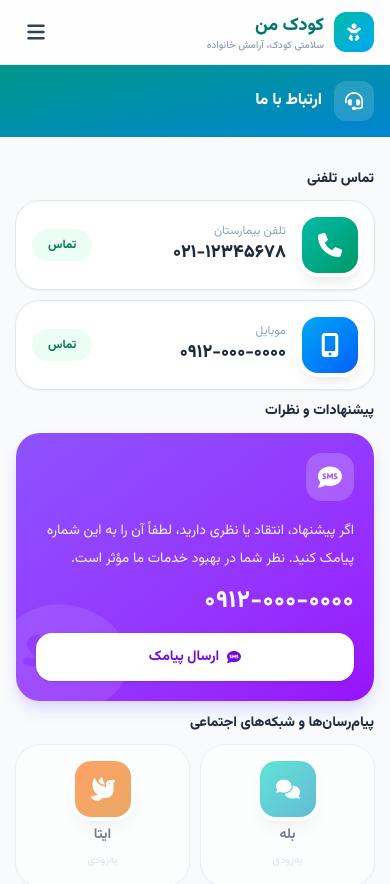
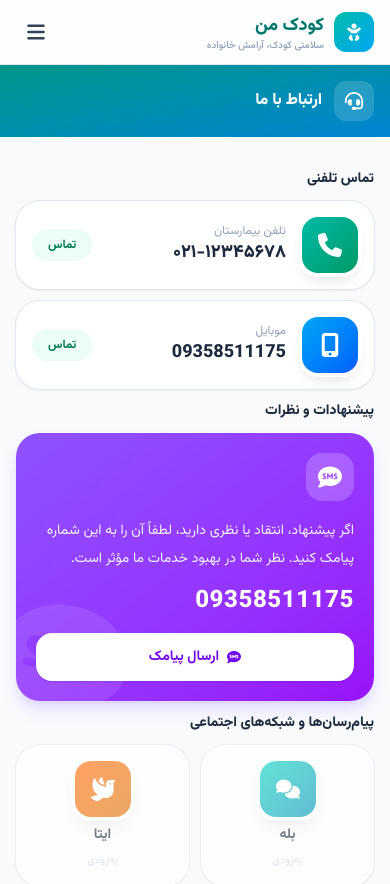
Before and after one commit to mohsenjamalpoor/kodak-man, a Next.js app: page /contact in a window 390 px wide. Shown: the top 884 px of the page. Built offline with nearby package versions, Linux system fonts and the light colour scheme.

Commit message:
added new number phone

```diff
--- a/src/data/contact.js
+++ b/src/data/contact.js
@@ -23,8 +23,8 @@ export const callItems = [
   {
     key: "mobile",
     title: "موبایل",
-    value: "۰۹۱۲-۰۰۰-۰۰۰۰",
-    href: "tel:09120000000",
+    value: "09358511175",
+    href: "tel:09358511175",
     icon: FaMobileScreenButton,
     color: "from-sky-500 to-blue-600",
   },
@@ -32,8 +32,8 @@ export const callItems = [
 
 // شماره پیامک پیشنهادات و نظرات
 export const sms = {
-  value: "۰۹۱۲-۰۰۰-۰۰۰۰",
-  href: "sms:09120000000",
+  value: "09358511175",
+  href: "sms:09358511175",
 };
 
 // پیام‌رسان‌ها و شبکه‌های اجتماعی
```
